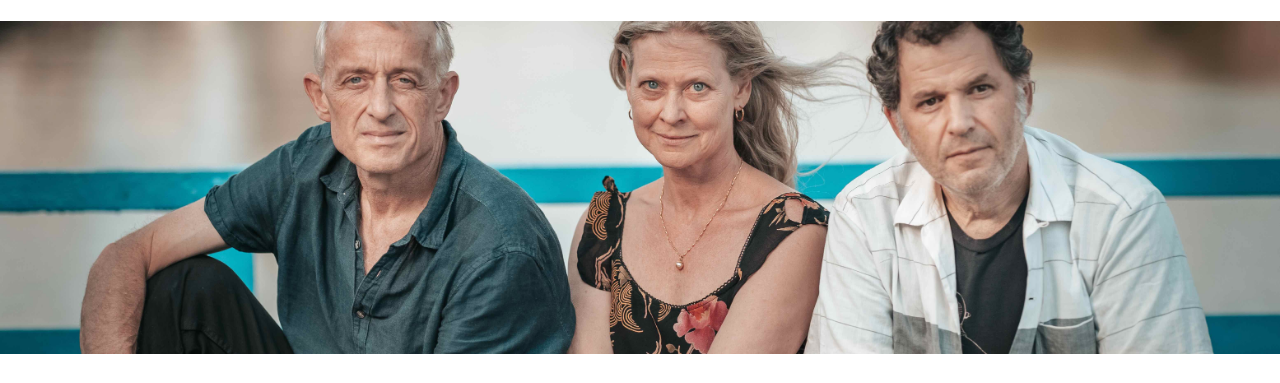
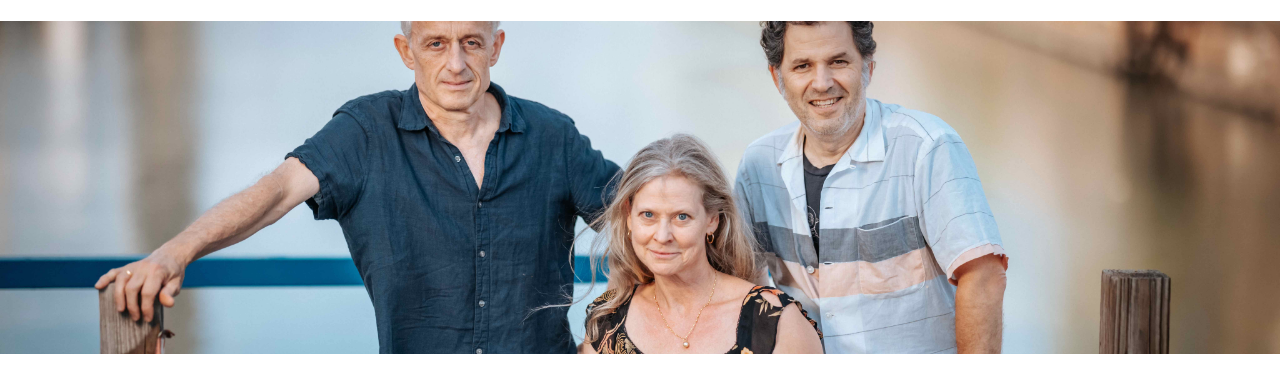
Before and after one commit to hanstbilger/9lbhammer, a plain HTML site: page bio.html in a window 1280 px wide. Shown: the part 67-450 px from the top of the page. Drawn offline with nearby package versions, Linux system fonts and the light colour scheme; grey boxes are pictures that could not be loaded; a web font is replaced by a local one.

Commit message:
Update main.css

```diff
--- a/main.css
+++ b/main.css
@@ -196,7 +196,7 @@ body {
 }
 
 #jumbotron-bio{
-  background-image: url('assets/All Sitting Low.jpeg');
+  background-image: url('assets/Boys Standing Jennifer Sitting Low.jpeg');
   background-size: cover;
   background-position: 50% 40%;
   padding-top: 13%;
```
